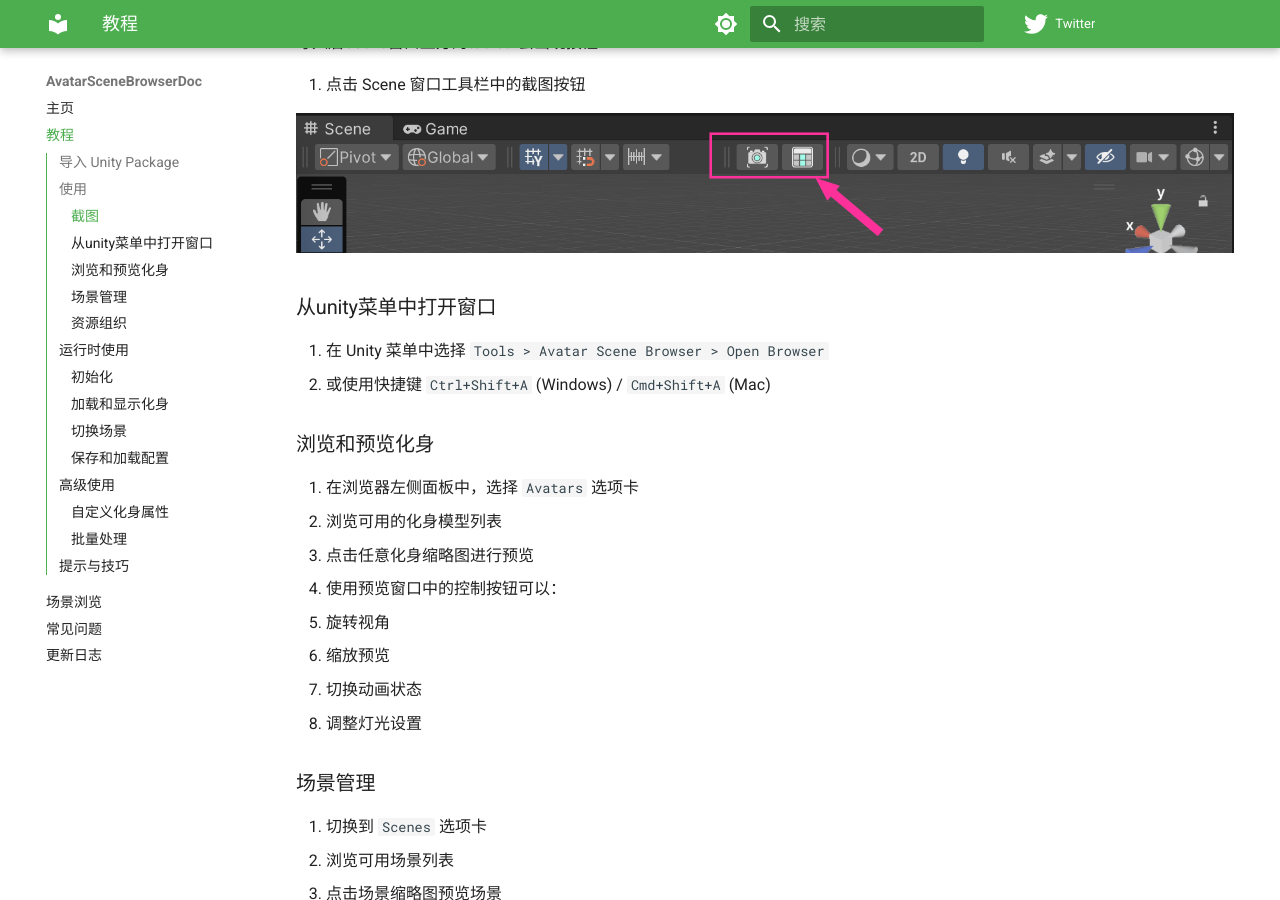
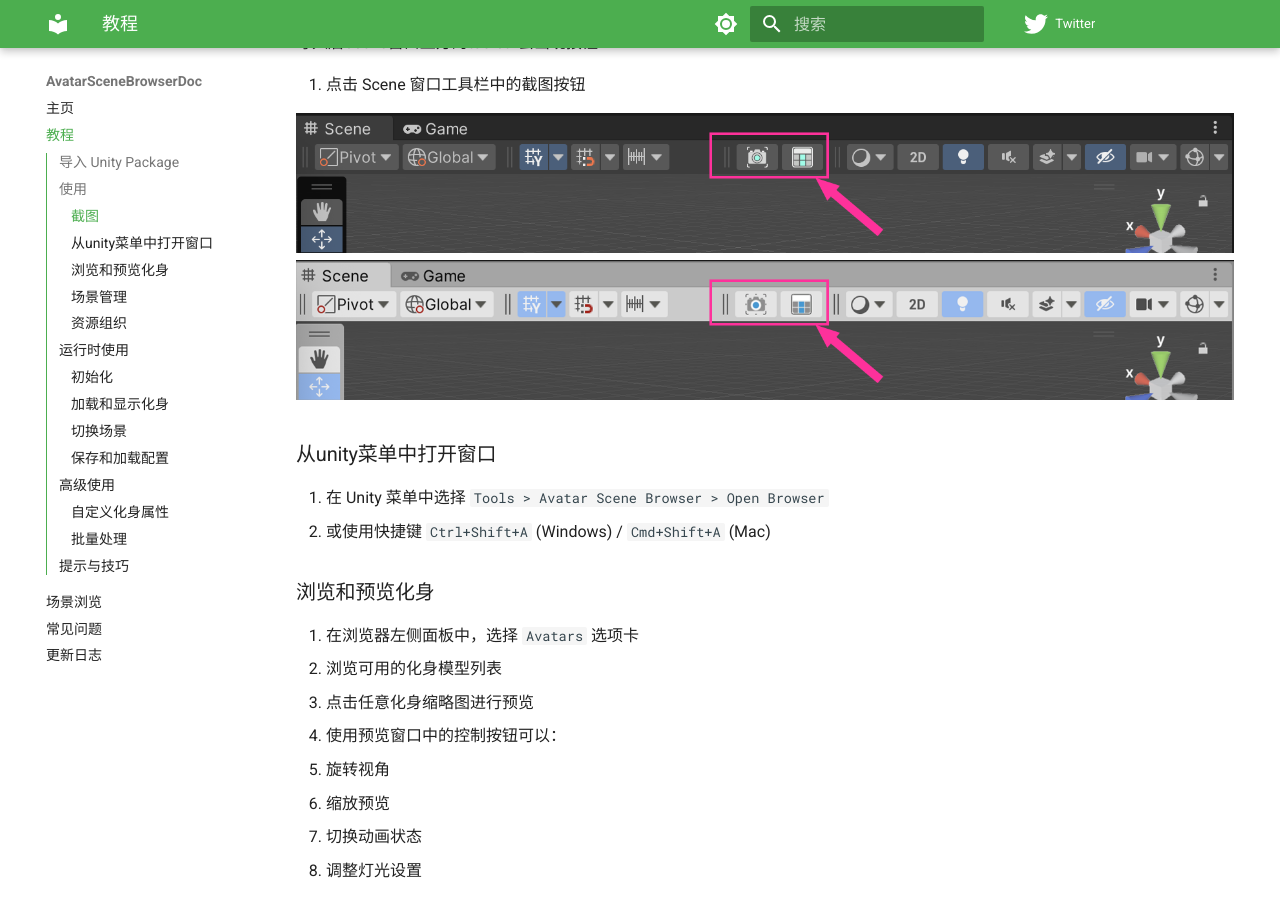
Before and after one commit to Cynth-Mt/AvatarSceneBrowserDoc, an MkDocs documentation site: the page built from docs/tutorial.md, in a window 1280 px wide and 900 px high, scrolled down 464 px. Built offline with MkDocs 1.6.1 and Material for MkDocs 9.7.7, drawn with Linux system fonts in a browser that asks for light colours.

Commit message:
图片测试

```diff
--- a/docs/tutorial.md
+++ b/docs/tutorial.md
@@ -17,6 +17,7 @@
 1. 点击 Scene 窗口工具栏中的截图按钮
 
 ![工具栏截图按钮](img/toolbar01.png)
+![工具栏截图按钮](img/toolbar02.png)
 
 ### 从unity菜单中打开窗口
 
```
